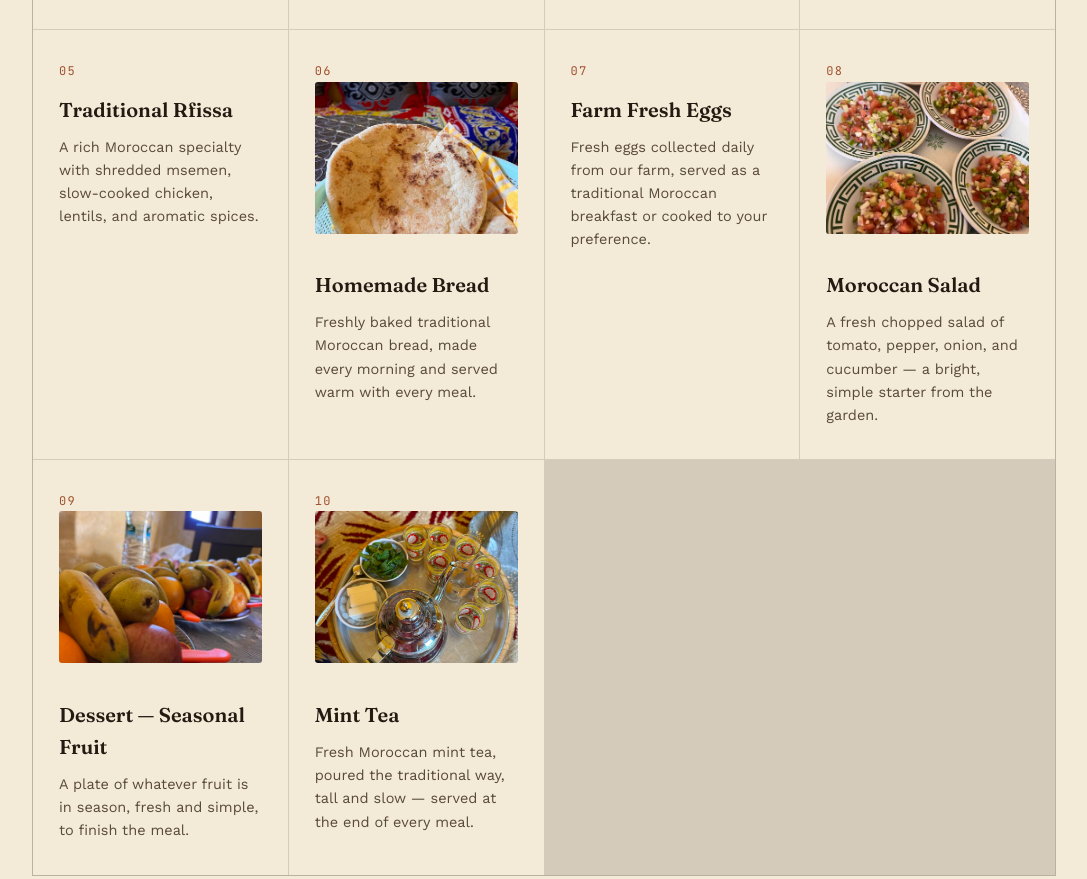
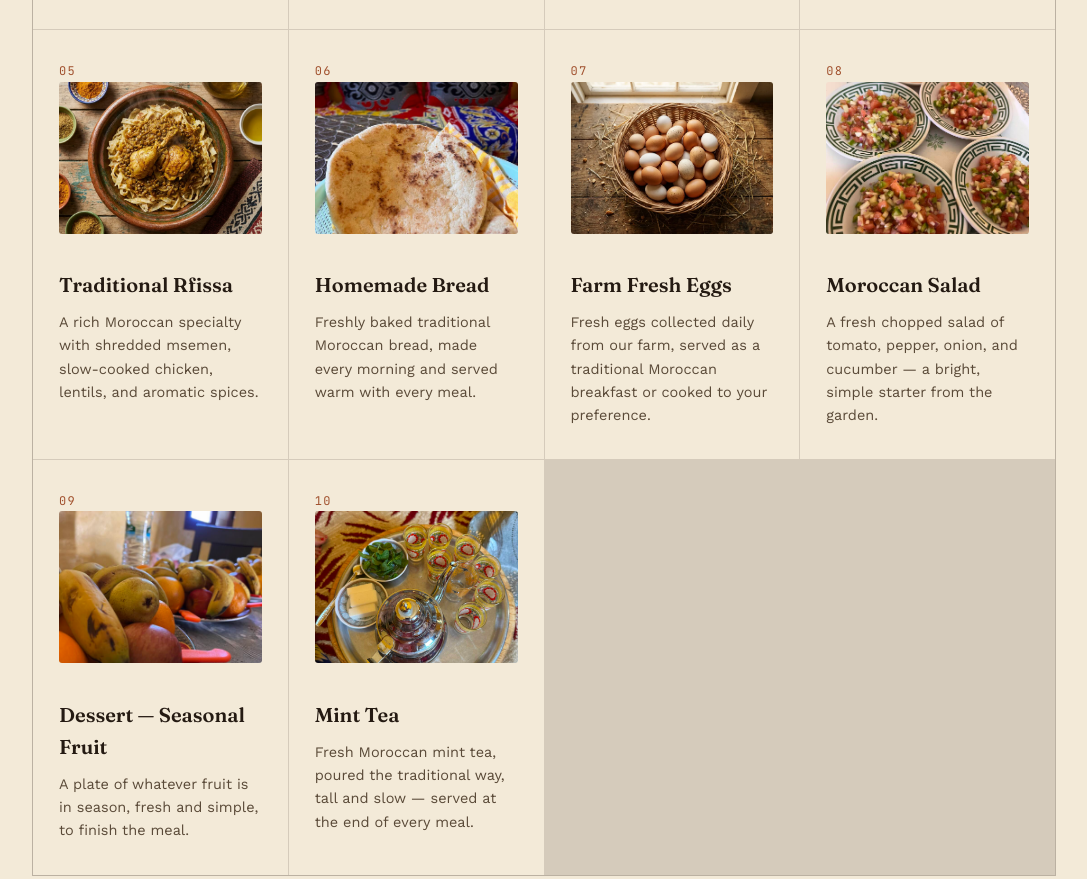
Before and after one commit to youssefaghrdache/farmers-house-sit, a plain HTML site: page index.html in a window 1280 px wide. Shown: the part 3616-4495 px from the top of the page, without its empty margins (96-1183 px from the left). Drawn offline with nearby package versions, Linux system fonts and the light colour scheme.

Commit message:
Update index.html

```diff
--- a/index.html
+++ b/index.html
@@ -633,6 +633,7 @@
       </div>
       <div class="course">
         <div class="num">05</div>
+        <img class="course-photo" src="hf_20260720_000719_b49ca178-1685-419c-9ab4-4cc1b90fb58a_min.webp" alt="Traditional Rfissa at The Farmer's House">
         <h3>Traditional Rfissa</h3>
         <p>A rich Moroccan specialty with shredded msemen, slow-cooked chicken, lentils, and aromatic spices.</p>
       </div>
@@ -644,6 +645,7 @@
       </div>
       <div class="course">
         <div class="num">07</div>
+        <img class="course-photo" src="hf_20260720_000732_7a9ef7c9-f4af-4200-b0d6-d165eb22e908_min.webp" alt="Farm fresh eggs at The Farmer's House">
         <h3>Farm Fresh Eggs</h3>
         <p>Fresh eggs collected daily from our farm, served as a traditional Moroccan breakfast or cooked to your preference.</p>
       </div>
```
